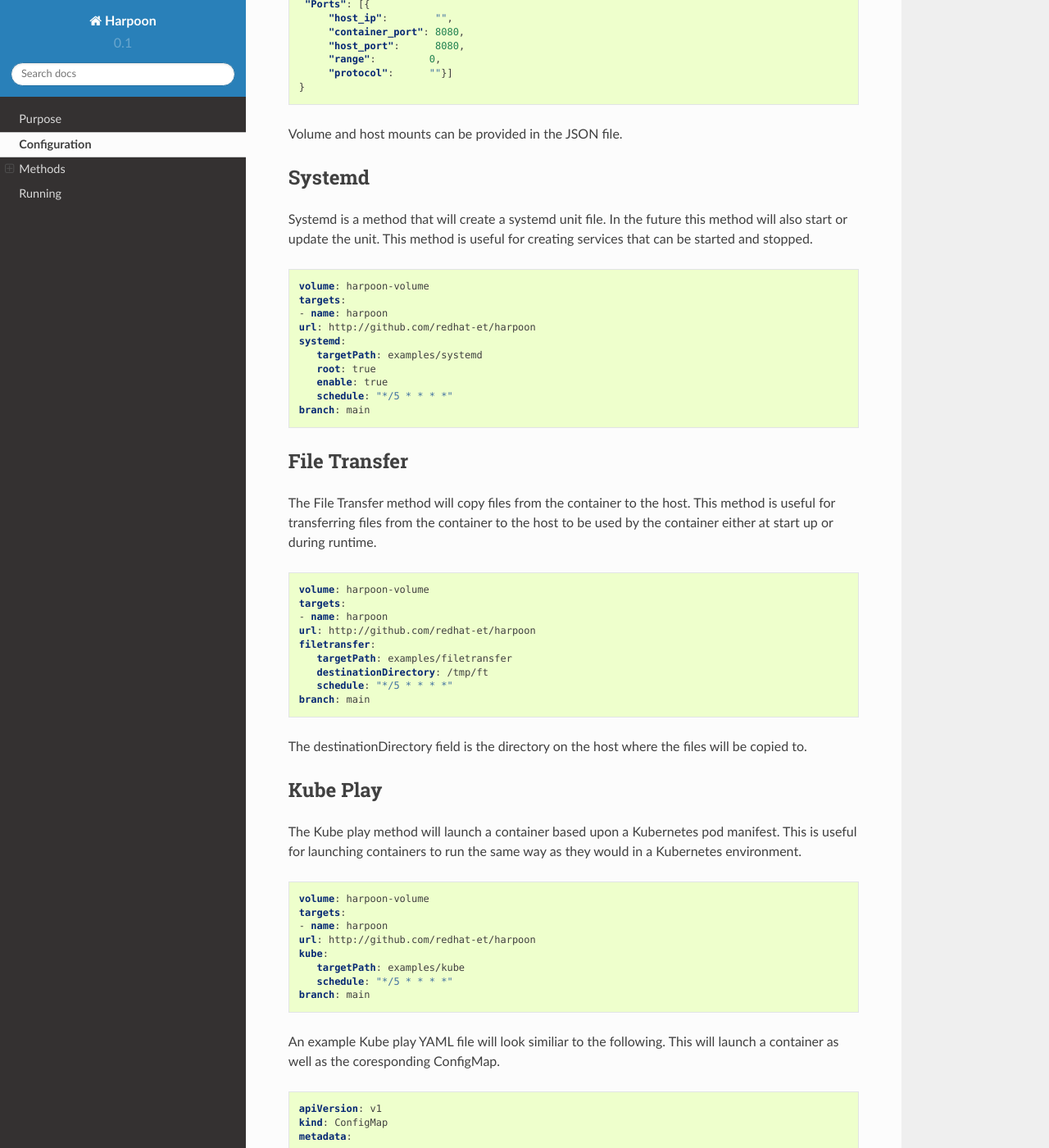
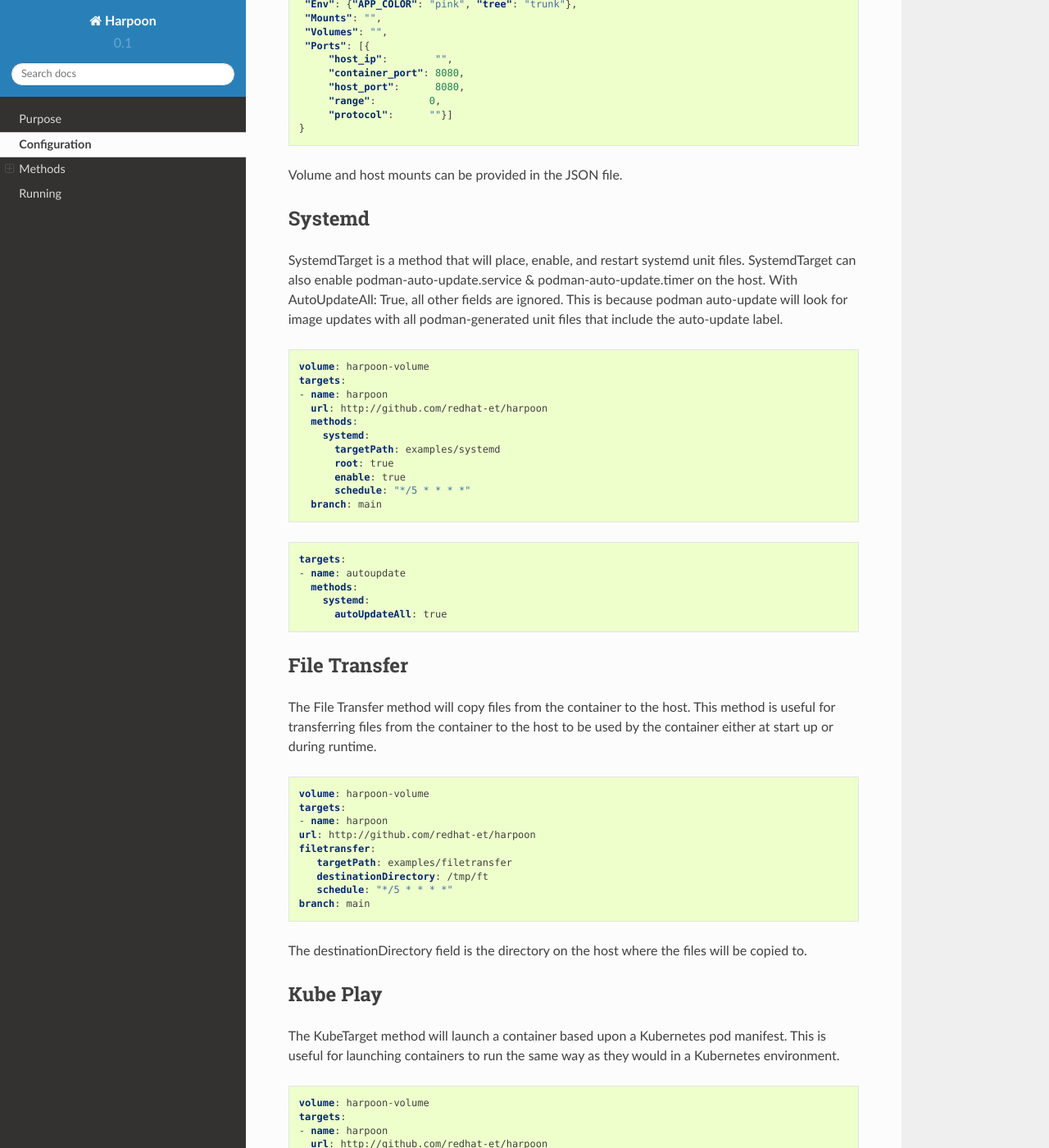
Before and after one commit to containers/fetchit, a Sphinx documentation site: the page built from docs/methods.rst, in a window 1280 px wide and 1400 px high, scrolled down 1725 px. Shown: the whole window at 82% size. Built offline with Sphinx 7.4.7 and the Read the Docs theme 2.0.0, drawn with Linux system fonts in a browser that asks for light colours; some of the changed text lies outside the part shown.

Commit message:
workflow

```diff
--- a/docs/methods.rst
+++ b/docs/methods.rst
@@ -7,12 +7,13 @@ The YAML configuration file defines the method to use, how frequently to check t
    volume: harpoon-volume
    targets:
    - name: harpoon
-   url: http://github.com/redhat-et/harpoon
-   raw:
-      targetPath: examples/raw
-      schedule: "*/5 * * * *"
-      pullImage: true
-   branch: main
+     url: http://github.com/redhat-et/harpoon
+     methods:
+       raw:
+         targetPath: examples/raw
+         schedule: "*/5 * * * *"
+         pullImage: true
+     branch: main
 
 A target is a unique value but the methods within each target cannot be repeated. Mutiple targets can be defined.
 
@@ -81,20 +84,32 @@ Volume and host mounts can be provided in the JSON file.
 
 Systemd
 -------
-Systemd is a method that will create a systemd unit file. In the future this method will also start or update the unit. This method is useful for creating services that can be started and stopped.
+SystemdTarget is a method that will place, enable, and restart systemd unit files.
+SystemdTarget can also enable podman-auto-update.service & podman-auto-update.timer on the host.
+With AutoUpdateAll: True, all other fields are ignored. This is because podman auto-update will
+look for image updates with all podman-generated unit files that include the auto-update label.
 
 .. code-block:: yaml
 
    volume: harpoon-volume
    targets:
    - name: harpoon
-   url: http://github.com/redhat-et/harpoon
-   systemd:
-      targetPath: examples/systemd
-      root: true
-      enable: true
-      schedule: "*/5 * * * *"
-   branch: main
+     url: http://github.com/redhat-et/harpoon
+     methods:
+       systemd:
+         targetPath: examples/systemd
+         root: true
+         enable: true
+         schedule: "*/5 * * * *"
+     branch: main
+
+.. code-block:: yaml
+
+   targets:
+   - name: autoupdate
+     methods:
+       systemd:
+         autoUpdateAll: true
 
 File Transfer
 -------------
@@ -116,18 +131,19 @@ The destinationDirectory field is the directory on the host where the files will
 
 Kube Play
 ---------
-The Kube play method will launch a container based upon a Kubernetes pod manifest. This is useful for launching containers to run the same way as they would in a Kubernetes environment.
+The KubeTarget method will launch a container based upon a Kubernetes pod manifest. This is useful for launching containers to run the same way as they would in a Kubernetes environment.
 
 .. code-block:: yaml
 
    volume: harpoon-volume
    targets:
    - name: harpoon
-   url: http://github.com/redhat-et/harpoon
-   kube:
-      targetPath: examples/kube
-      schedule: "*/5 * * * *"
-   branch: main
+     url: http://github.com/redhat-et/harpoon
+     methods:
+       kube:
+         targetPath: examples/kube
+         schedule: "*/5 * * * *"
+     branch: main
 
 An example Kube play YAML file will look similiar to the following. This will launch a container as well as the coresponding ConfigMap.
 
```
Also changed, not shown: other parts of docs/methods.rst (+16 -14 lines), 6 other files.
